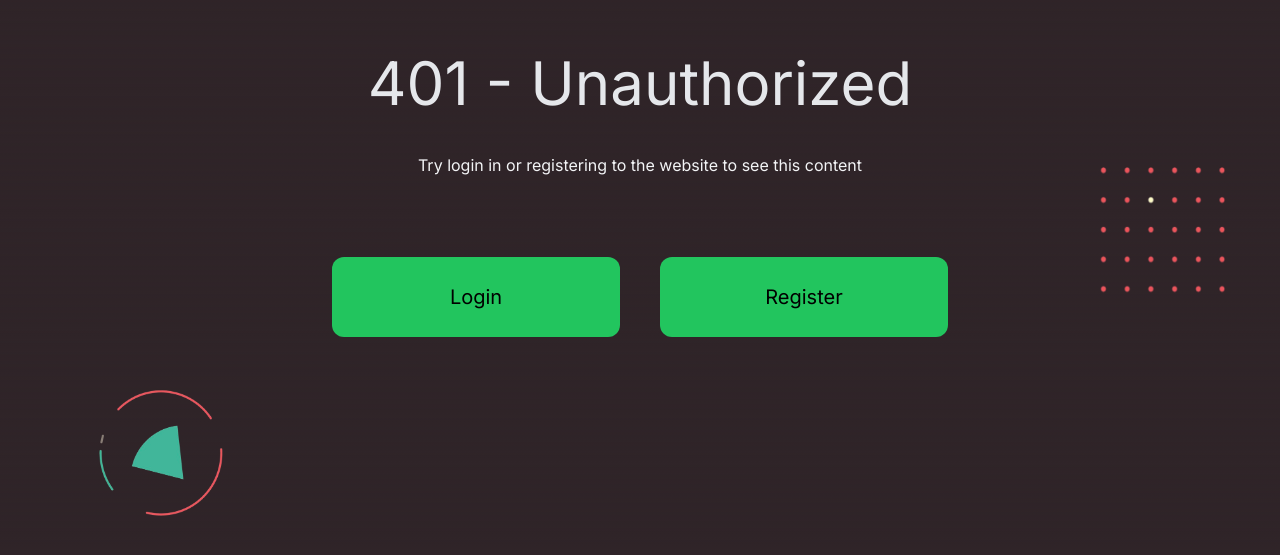
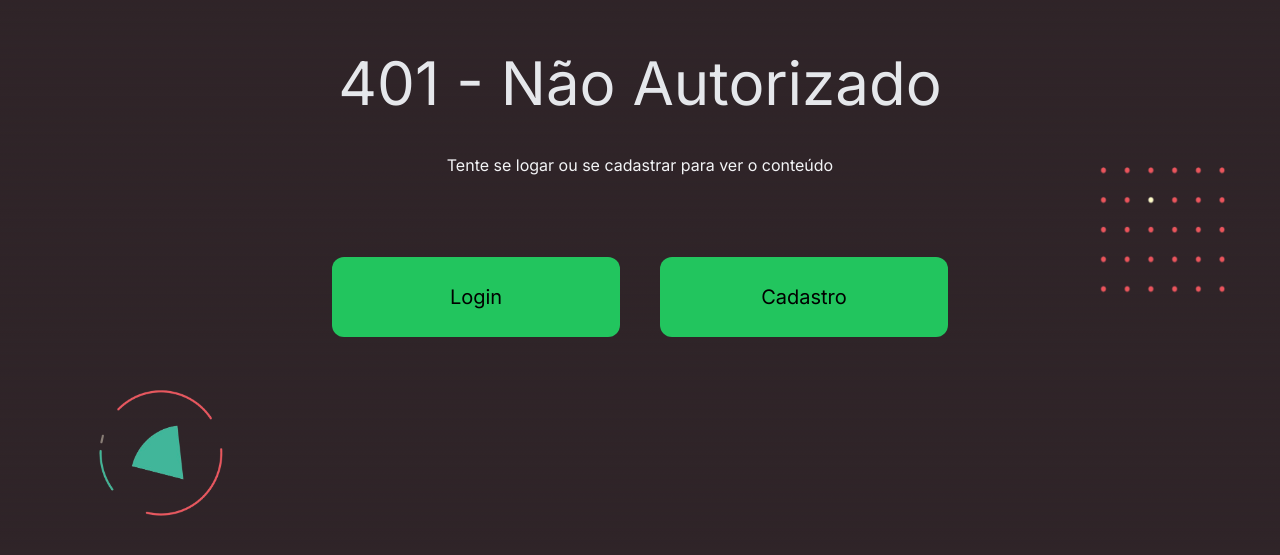
Before and after one commit to lucasbiz/web_development_project, a Next.js app in the folder inventory_system/frontend/: page /notAllowed in a window 1280 px wide. Shown: the part 107-662 px from the top of the page. Built offline with nearby package versions, Linux system fonts and the light colour scheme; no server answers.

Commit message:
traducao e requisicao da troca do cadastro

```diff
--- a/inventory_system/frontend/src/app/account/change.tsx
+++ b/inventory_system/frontend/src/app/account/change.tsx
@@ -12,11 +12,34 @@ const Change = ({ onClose }: ChangeProps) => {
 
   const isSubmitDisabled = newName.length <= 5 || newPassword.length <= 5;
 
-  const handleSubmit = () => {
-    // Lógica para enviar os dados ao backend
-    console.log("Nome:", newName, "Senha:", newPassword);
+  const handleSubmit = async () => {
+    const data = {
+        user: newName,
+        password: newPassword
+    };
+
+    try {
+        const response = await fetch("http://127.0.0.1:3125/api/x", {
+            method: 'POST',
+            headers: {
+                'Content-Type': 'application/json'
+            },
+            body: JSON.stringify(data)
+        });
+
+        if (response.ok) {
+            const responseData = await response.json();
+            console.log("Dados alterados com sucesso!")
+            window.alert("Dados alterados com sucesso!")
+
+        } else {
+            console.error("Erro ao alterar o cadastro!");
+        }
+    } catch (error) {
+        console.error("An error occurred:", error);
+    }
     onClose();
-  };
+};
 
   return (
     <div className="fixed inset-0 flex items-center justify-center bg-black bg-opacity-50">
--- a/inventory_system/frontend/src/app/notAllowed/page.tsx
+++ b/inventory_system/frontend/src/app/notAllowed/page.tsx
@@ -10,9 +10,9 @@ export default function Home() {
             <img src="/detalhe1.png" className="absolute left-20 bottom-1/4 transform translate-y-1/4 w-32 h-32 md:w-24 md:h-24 lg:w-32 lg:h-32 xl:w-40 xl:h-40" alt="Detalhe 2" />
             <img src="/detalhe4.png" className="absolute right-10 top-1/4 transform translate-y-1/3 w-32 h-32 md:w-24 md:h-24 lg:w-32 lg:h-32 xl:w-40 xl:h-40" alt="Detalhe 4" />
 
-            <h1 className="text-gray-200 text-6xl mt-40">401 - Unauthorized</h1>
+            <h1 className="text-gray-200 text-6xl mt-40">401 - Não Autorizado</h1>
 
-            <p className="text-gray-100 mt-10">Try login in or registering to the website to see this content</p>
+            <p className="text-gray-100 mt-10">Tente se logar ou se cadastrar para ver o conteúdo</p>
 
             <div className="flex mt-20 space-x-10">
                 <Link legacyBehavior href={"/login"}>
@@ -20,7 +20,7 @@ export default function Home() {
                 </Link>
 
                 <Link legacyBehavior href={"/register"}>
-                    <button className="h-15 w-72 bg-green-500 rounded-xl hover:bg-green-600 text-xl">Register</button>
+                    <button className="h-15 w-72 bg-green-500 rounded-xl hover:bg-green-600 text-xl">Cadastro</button>
                 </Link>
             </div>
         </main>
```
